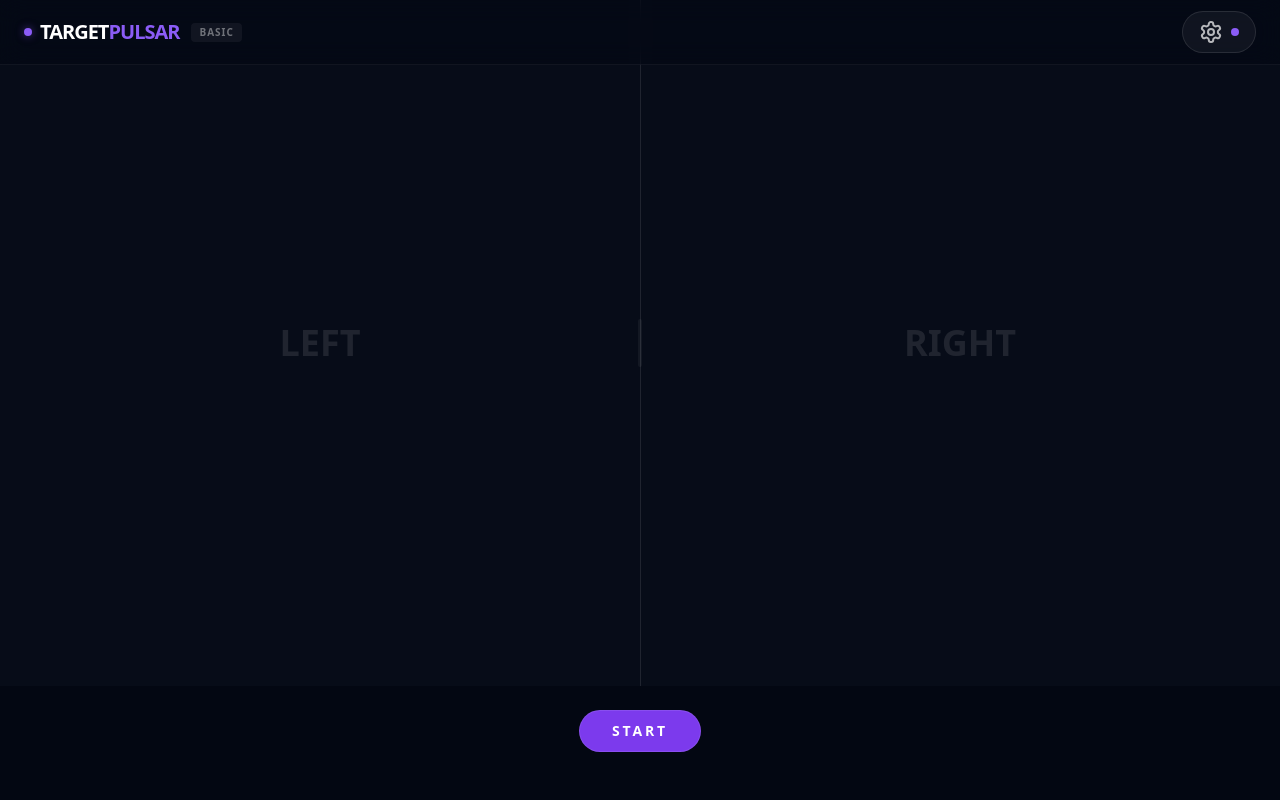
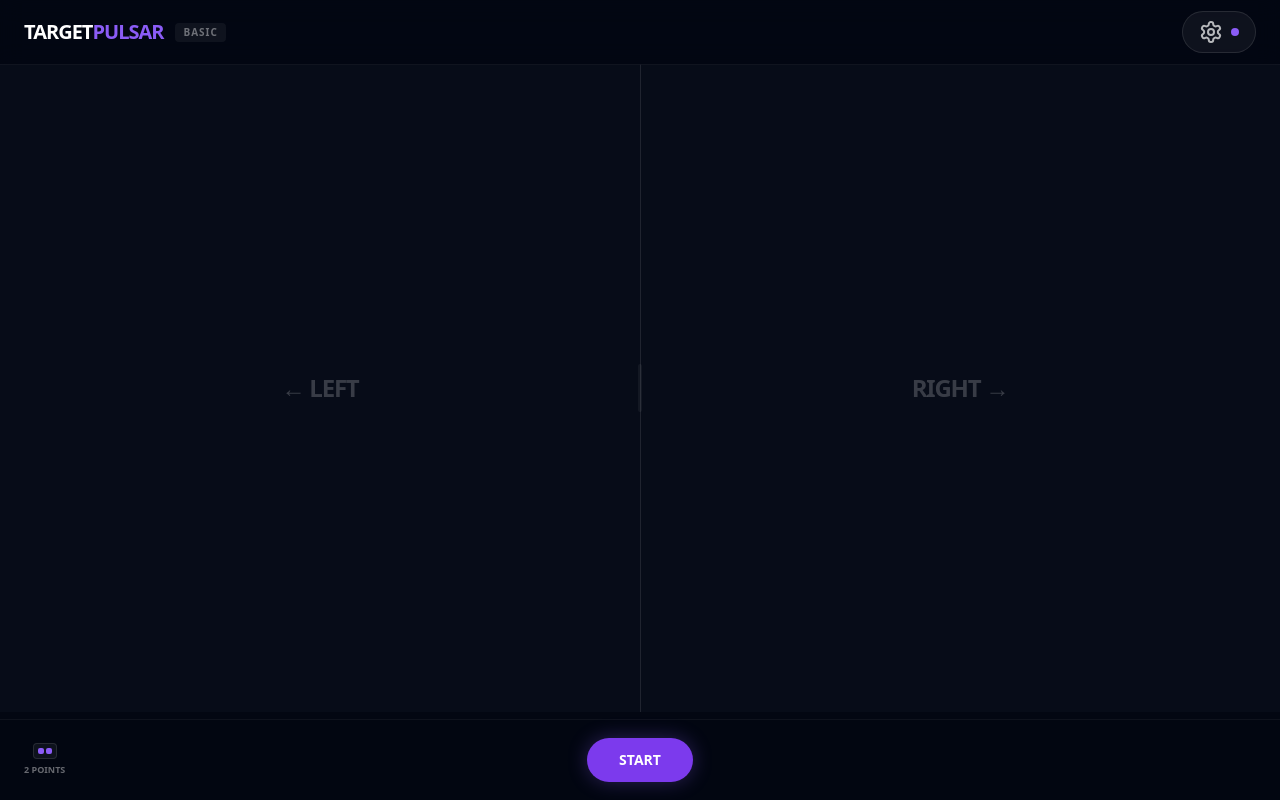
Before and after one commit to norrischeung/reaction-training, a React (Vite) app: page / in a window 1280 px wide. Built offline with nearby package versions, Linux system fonts and the light colour scheme; no server answers; the database is empty.

Commit message:
Add files via upload
- Add function: 6 grid

```diff
--- a/src/pages/Game.tsx
+++ b/src/pages/Game.tsx
@@ -3,7 +3,7 @@ import { ref, onValue, set, update } from "firebase/database";
 import { db } from "./firebase";
 import { SettingsIcon } from "lucide-react";
 
-type GameState = "idle" | "countdown" | "result" | "reaction" | "waiting_restart" | "remote_control";
+type GameState = "idle" | "countdown" | "reaction" | "waiting_restart" | "remote_control";
 type mode = "basic" | "advanced";
 
 interface Settings {
@@ -14,6 +14,7 @@ interface Settings {
   randomTime: boolean;
   randomMin: number;
   randomMax: number;
+  directionMode: number; // 0: Both, 1: Left only, 2: Random each round
 }
 
 export default function Game() {
@@ -22,13 +23,14 @@ export default function Game() {
   const [mode, setMode] = useState<mode>("basic");
   const [gameState, setGameState] = useState<GameState>("idle");
   const [totalCs, setTotalCs] = useState(500);
-  const [winner, setWinner] = useState<"left" | "right" | null>(null);
+  const [activeTarget, setActiveTarget] = useState<number | null>(null);
   const [restartCountdown, setRestartCountdown] = useState(0);
   const [showSettings, setShowSettings] = useState(false);
   const [settings, setSettings] = useState<Settings>({
     countdownTime: 5,
     autoRestart: false,
     restartDelay: 3,
+    directionMode: 2,
     hideTimer: false,
     randomTime: false,
     randomMin: 3,
@@ -88,7 +90,7 @@ export default function Game() {
     clearTimers();
     setLeftActive(false);
     setRightActive(false);
-    setWinner(null);
+    setActiveTarget(null);
     setStartTime(0);
 
     let seconds = settings.countdownTime;
@@ -107,14 +109,15 @@ export default function Game() {
       setTotalCs(remaining);
       if (remaining <= 0) {
         clearInterval(countdownRef.current!);
-        const chosen = Math.random() < 0.5 ? "left" : "right";
-        setWinner(chosen);
+        const nextIndex = Math.floor(Math.random() * settings.directionMode);
+        setActiveTarget(nextIndex);
 
         if (mode === "advanced") {
           setStartTime(Date.now());
           setGameState("reaction");
 
-          if (chosen === "left") {
+          //Picked Left
+          if (nextIndex % 2 === 0) {
             setLeftActive(true);
             setRightActive(false);
           } else {
@@ -128,14 +131,26 @@ export default function Game() {
             });
           }
         } else {
-          setLeftActive(chosen === "left");
-          setRightActive(chosen === "right");
+          setLeftActive(nextIndex % 2 === 0);
+          setRightActive(nextIndex % 2 === 1);
           setGameState("waiting_restart");
           if (settings.autoRestart) triggerAutoRestart();
         }
       }
     }, 10);
   }, [settings, clearTimers, mode, roomId]);
+
+  const getDirectionInfo = (idx: number) => {
+    const mapping: Record<number, { label: string, arrow: string }> = {
+      0: { label: "NET",  arrow: "↖" }, // 或用 "↑"
+      1: { label: "NET",  arrow: "↗" }, // 或用 "↑"
+      2: { label: "MID",  arrow: "←" },
+      3: { label: "MID",  arrow: "→" },
+      4: { label: "BACK", arrow: "↙" }, // 或用 "↓"
+      5: { label: "BACK", arrow: "↘" }, // 或用 "↓"
+    };
+    return mapping[idx] || { label: "", arrow: "" };
+  };
 
   // --- Timer & Auto Restart ---
   const triggerAutoRestart = useCallback(() => {
@@ -156,12 +171,6 @@ export default function Game() {
 
   const [restartProgress, setRestartProgress] = useState(100);
 
-    // STEP 3: This runs the moment the 3, 2, 1 countdown ends
-  const startReactionTimer = () => {
-    setStartTime(Date.now()); // Record the "Go!" moment in ms
-    setGameState("result");   // Or whatever your 'playing' state is named
-  };
-
   //Function for the Mock Button & Bluetooth
   const stopReactionTimer = (manualEndTime?: number) => {
     const endTime = manualEndTime || Date.now();
@@ -177,7 +186,7 @@ export default function Game() {
       // 2. Turn off the colors/highlights immediately
       setLeftActive(false);
       setRightActive(false);
-      setWinner(null);
+      setActiveTarget(null);
 
       // 3. Move to the summary state
       setGameState("waiting_restart");
@@ -239,7 +248,7 @@ export default function Game() {
 
   const handleRestart = () => {
     clearTimers();
-    setWinner(null);
+    setActiveTarget(null);
     setLeftActive(false);
     setRightActive(false);
     setStartTime(0);
@@ -371,13 +380,6 @@ export default function Game() {
         <div className="flex items-center justify-between px-6 h-16 relative">
           <div className="flex items-center gap-3">
             <div className="flex items-center gap-2">
-              {/* 這裡就是你之前說的點點，我加入了顏色切換邏輯 */}
-              <div className={`w-2 h-2 rounded-full transition-all duration-500 ${
-                isOnline
-                  ? 'bg-violet-500 shadow-[0_0_8px_rgba(139,92,246,0.5)]'
-                  : 'bg-red-600 shadow-[0_0_10px_rgba(220,38,38,0.8)] animate-pulse'
-              }`} />
-
               <h1 className="text-xl font-black tracking-tighter text-white">
                 TARGET<span className="text-violet-500">PULSAR</span>
               </h1>
@@ -404,6 +406,9 @@ export default function Game() {
           </div>
         </div>
       </header>
+
+      {/* ⚠️ 重要：因為 Header 變成了 fixed，你需要給後面的內容加一個墊片，防止內容被 Header 擋住 */}
+      <div className="h-[calc(64px+env(safe-area-inset-top))]" />
 
       {/* Setting Panel */}
       {showSettings && (
@@ -715,14 +720,51 @@ export default function Game() {
           --------------------------------------------------------- */
           <>
             {/* Left Block */}
+            <div className="flex-1 flex flex-col transition-all relative overflow-hidden bg-gray-900/30">
+
+              {/* 6 區模式橫向分隔線 (只有在沒亮起時顯示，保持畫面乾淨) */}
+              {settings.directionMode === 6 && (
+                <div className="absolute inset-0 flex flex-col pointer-events-none opacity-20">
+                  <div className="flex-1 border-b border-white" />
+                  <div className="flex-1 border-b border-white" />
+                  <div className="flex-1" />
+                </div>
+              )}
+
+              <div className="flex-1 flex flex-col h-full relative z-20 min-h-0">
+                {[0, 2, 4].map((idx) => {
+                  // 核心修改：判斷這一格是不是目標，且現在是否處於顯示結果/反應的狀態
+                  const { label, arrow } = getDirectionInfo(idx);
+
+                  const isThisPointActive = gameState === "waiting_restart" && (
+                    settings.directionMode === 6
+                      ? activeTarget === idx   // 6 區模式：精準亮起那一格 (0, 2, 或 4)
+                      : leftActive             // 2 區模式：只要左邊中獎，0, 2, 4 三格全亮
+                  );
+
+                  return (
                     <div
-              className={`flex-1 flex items-center justify-center transition-all duration-150 ${
-                leftActive
-                  ? "bg-gradient-to-br bg-violet-500 scale-[1.02] z-10 opacity-100"
-                  : "bg-gray-900/30 opacity-100"
+                      key={idx}
+                      className={`flex-1 flex flex-col items-center justify-center transition-all duration-75 ${
+                        isThisPointActive ? "bg-sky-400 scale-[1.02] z-10" : "bg-transparent"
                       }`}
                     >
-              <div className={`${leftActive ? 'animate-bounce text-white' : 'text-white/10'} font-black text-4xl`}>LEFT</div>
+                      <div className={`flex flex-col items-center w-full transition-all duration-75 ${
+                        isThisPointActive ? 'animate-bounce text-white' : 'text-white/20'
+                      } ${settings.directionMode === 2 && idx !== 2 ? 'hidden' : ''}`}>
+                        {/* 2 區模式顯示中間 (idx 3)，畫面最平衡 */}
+                        {settings.directionMode === 6 && (
+                          <span className="text-2xl leading-none mb-1 font-light">{arrow}</span>
+                        )}
+                        {/* 文字 */}
+                        <span className="font-black text-2xl tracking-tighter">
+                          {settings.directionMode === 6 ? label : "← LEFT"}
+                        </span>
+                      </div>
+                    </div>
+                  );
+                })}
+              </div>
             </div>
 
             {/* Divider & HUD */}
@@ -782,59 +824,141 @@ export default function Game() {
             </div>
 
             {/* Right Block */}
+            <div className="flex-1 flex flex-col transition-all duration-75 relative overflow-hidden bg-gray-900/30">
+
+              {/* 6 區模式橫向分隔線 (僅在未選中時微弱顯示) */}
+              {settings.directionMode === 6 && (
+                <div className="absolute inset-0 flex flex-col pointer-events-none opacity-20">
+                  <div className="flex-1 border-b border-white" />
+                  <div className="flex-1 border-b border-white" />
+                  <div className="flex-1" />
+                </div>
+              )}
+
+              <div className="flex-1 flex flex-col h-full relative z-20">
+                {[1, 3, 5].map((idx) => {
+                  // 1. 獲取當前格子的文字與箭頭
+                  const { label, arrow } = getDirectionInfo(idx);
+
+                  // 2. 判斷亮起邏輯
+                  const isThisPointActive = gameState === "waiting_restart" && (
+                    settings.directionMode === 6
+                      ? activeTarget === idx   // 6 區：精準選中
+                      : rightActive            // 2 區：只要右邊中獎就全亮
+                  );
+
+                  return (
                     <div
-              className={`flex-1 flex items-center justify-center transition-all duration-150 ${
-                rightActive
-                  ? "bg-gradient-to-br bg-blue-500 scale-[1.02] z-10 opacity-100"
-                  : "bg-gray-900/30 opacity-100"
+                      key={idx}
+                      className={`flex-1 flex flex-col items-center justify-center transition-all duration-75 ${
+                        isThisPointActive ? "bg-sky-400" : "bg-transparent"
                       }`}
                     >
-              <div className={`${rightActive ? 'animate-bounce text-white' : 'text-white/10'} font-black text-4xl`}>RIGHT</div>
+                      {/* 文字與箭頭容器 */}
+                      <div className={`flex flex-col items-center w-full transition-all duration-75 ${
+                        isThisPointActive ? 'animate-bounce text-white' : 'text-white/20'
+                      } ${settings.directionMode === 2 && idx !== 3 ? 'hidden' : ''}`}>
+
+                        {/* 箭頭 (僅 6 區顯示) */}
+                        {settings.directionMode === 6 && (
+                          <span className="text-2xl leading-none mb-1 font-light">{arrow}</span>
+                        )}
+
+                        {/* 方位文字 */}
+                        <span className="font-black text-2xl tracking-tighter">
+                          {settings.directionMode === 6 ? label : "RIGHT →"}
+                        </span>
+                      </div>
+                    </div>
+                  );
+                })}
+              </div>
             </div>
           </>
         )}
       </div>
 
       {/* Bottom Controls */}
-      <div className="flex items-center justify-center gap-3 py-6">
+      <footer className={`fixed bottom-0 left-0 right-0 z-40 bg-gray-950/80 backdrop-blur-xl border-t border-white/5 pb-[env(safe-area-inset-bottom)] transition-opacity duration-300 ${
+          gameState === "countdown" ? 'opacity-20' : 'opacity-100'
+        }`}
+      >
+        {/* 使用 h-20 並用 flex items-center 確保所有子元素垂直居中 */}
+        <div className="flex items-center justify-between px-6 h-20 relative">
+
+          {/* 1. 左邊區域 (固定寬度 w-24) */}
+          <div className="w-24 flex items-center justify-start">
+            {mode === 'basic' && gameState === "idle" && (
+              <button
+                onClick={() => setSettings(prev => ({ ...prev, directionMode: prev.directionMode === 2 ? 6 : 2 }))}
+                className="flex flex-col items-center gap-1 group active:scale-90 transition-transform"
+              >
+                <div className="grid grid-cols-2 gap-0.5 p-1 border border-white/10 rounded bg-white/5">
+                  {[...Array(settings.directionMode === 2 ? 2 : 6)].map((_, i) => (
+                    <div key={i} className="w-1.5 h-1.5 bg-violet-500 rounded-sm" />
+                  ))}
+                </div>
+                <span className="text-[9px] font-black text-white/40 group-active:text-violet-400 whitespace-nowrap">
+                  {settings.directionMode} POINTS
+                </span>
+              </button>
+            )}
+          </div>
+
+          {/* 2. 中間區域 (Start 按鈕) */}
+          <div className="flex-1 flex items-center justify-center">
             {gameState === "idle" && (
               <div className="pointer-events-auto">
                 {mode === "basic" ? (
-              <button onClick={startGame} className="px-8 py-2.5 bg-violet-600 rounded-full font-bold text-sm text-white uppercase tracking-[0.2em] transition-all active:scale-95 border border-white/10">
+                  <button
+                    onClick={startGame}
+                    className="flex items-center gap-2 px-8 py-3 bg-violet-600 hover:bg-violet-500 active:scale-95 text-white rounded-full font-black text-sm transition-all shadow-[0_0_20px_rgba(139,92,246,0.3)]"
+                  >
                     START
                   </button>
                 ) : isRemoteConnected ? (
-              <button onClick={startGame} className="px-8 py-2.5 bg-white text-black rounded-full font-bold text-sm uppercase tracking-[0.2em] transition-all active:scale-95 shadow-lg">
+                  <button onClick={startGame} className="px-8 py-3 bg-white hover:bg-white/50 active:scale-95 text-black rounded-full font-bold text-sm uppercase tracking-widest transition-all shadow-lg">
                     START TRAINING
                   </button>
                 ) : (
                   <div className="px-6 py-2 bg-black/40 border border-white/5 rounded-full backdrop-blur-sm">
-                <p className="text-white/30 text-[10px] font-bold uppercase tracking-[0.2em]">Waiting for Remote</p>
+                    <p className="text-white/30 text-[10px] font-bold uppercase tracking-widest">Waiting for Remote</p>
                   </div>
                 )}
               </div>
             )}
 
             {(gameState === "countdown" || gameState === "reaction") && (
-          <button onClick={handleRestart} className="h-12 min-w-[140px] px-8 bg-white/10 hover:bg-white/20 active:scale-95 transition-all rounded-full font-bold text-sm border border-white/10">
+              <button
+                onClick={handleRestart}
+                className="px-8 py-3 bg-white/10 hover:bg-white/20 active:scale-95 transition-all rounded-full font-bold text-sm border border-white/10 text-white"
+              >
                 Cancel
               </button>
             )}
 
             {gameState === "waiting_restart" && (
-          <div className="flex flex-col items-center gap-4">
-            {settings.autoRestart ? (
-              <button onClick={handleRestart} className="h-12 min-w-[140px] px-8 bg-red-500/20 text-red-400 hover:bg-red-500/30 rounded-full font-bold text-sm border border-red-500/20">
-                Stop Training
-              </button>
-            ) : (
-              <button onClick={startGame} className="h-12 min-w-[140px] px-8 bg-violet-600 hover:bg-violet-500 active:scale-95 rounded-full font-bold text-sm shadow-lg shadow-violet-900/40">
-                Play Again
+              <button
+                onClick={settings.autoRestart ? handleRestart : startGame}
+                className={`px-8 py-3 rounded-full font-bold text-sm transition-all ${
+                  settings.autoRestart ? 'bg-red-500/20 text-red-400 border border-red-500/20' : 'bg-violet-600 text-white shadow-lg'
+                }`}
+              >
+                {settings.autoRestart ? 'Stop Training' : 'Play Again'}
               </button>
             )}
           </div>
-        )}
+
+          {/* 3. 右邊區域 (固定寬度 w-24，用來平衡視覺) */}
+          <div className="w-24 flex items-center justify-end">
+            {/* 這裡可以放 Setting 按鈕或保持空白 */}
           </div>
+
+        </div>
+      </footer>
+
+      {/* 墊片：同樣要在內容最下面加個墊片，避免內容被 Footer 擋住 */}
+      <div className="h-[calc(64px+env(safe-area-inset-bottom))]" />
 
       <style>{`
         @keyframes fade-in { from { opacity: 0; transform: translateY(8px); } to { opacity: 1; transform: translateY(0); } }
```
Lines whose indentation alone changed are shown as unchanged.
